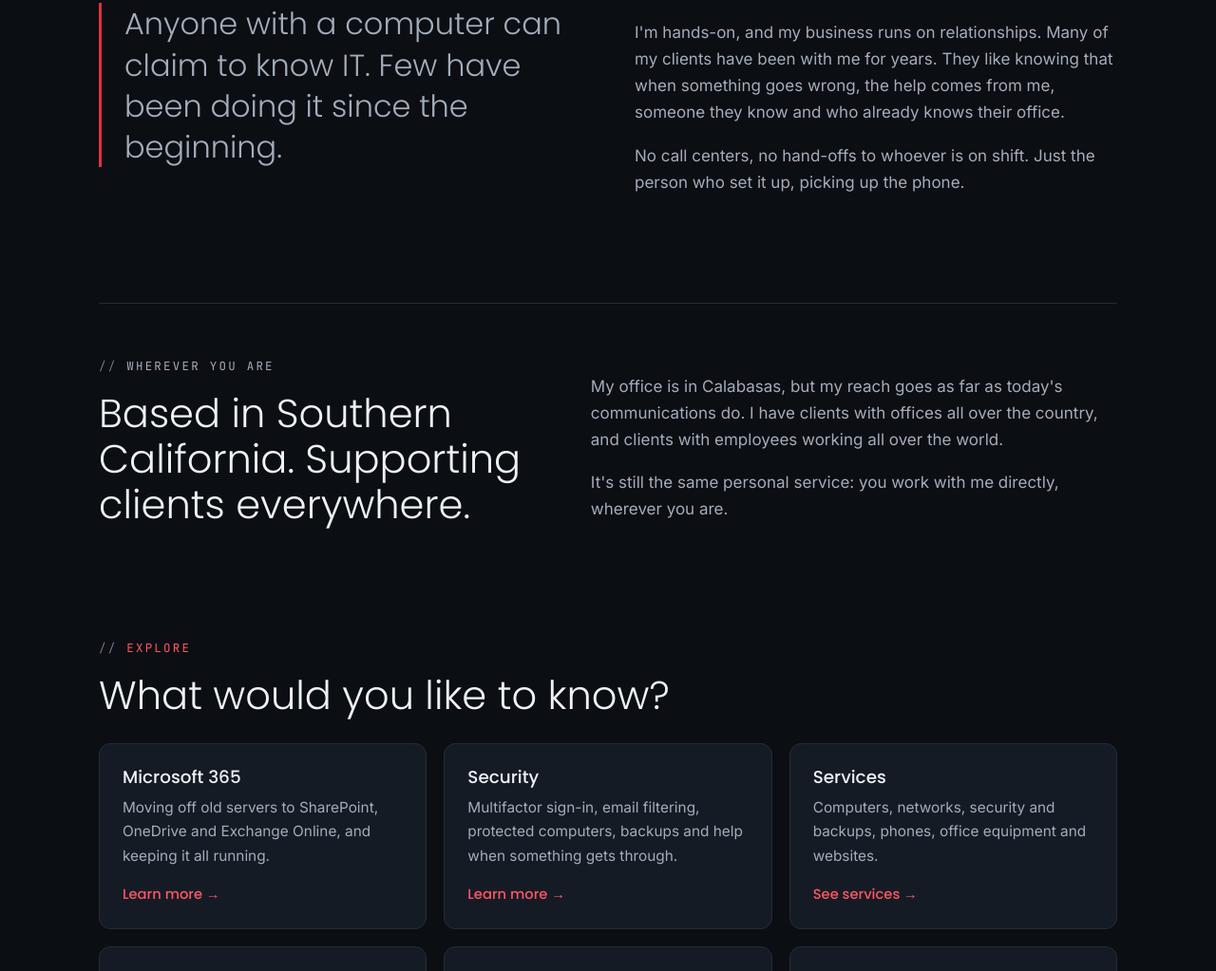
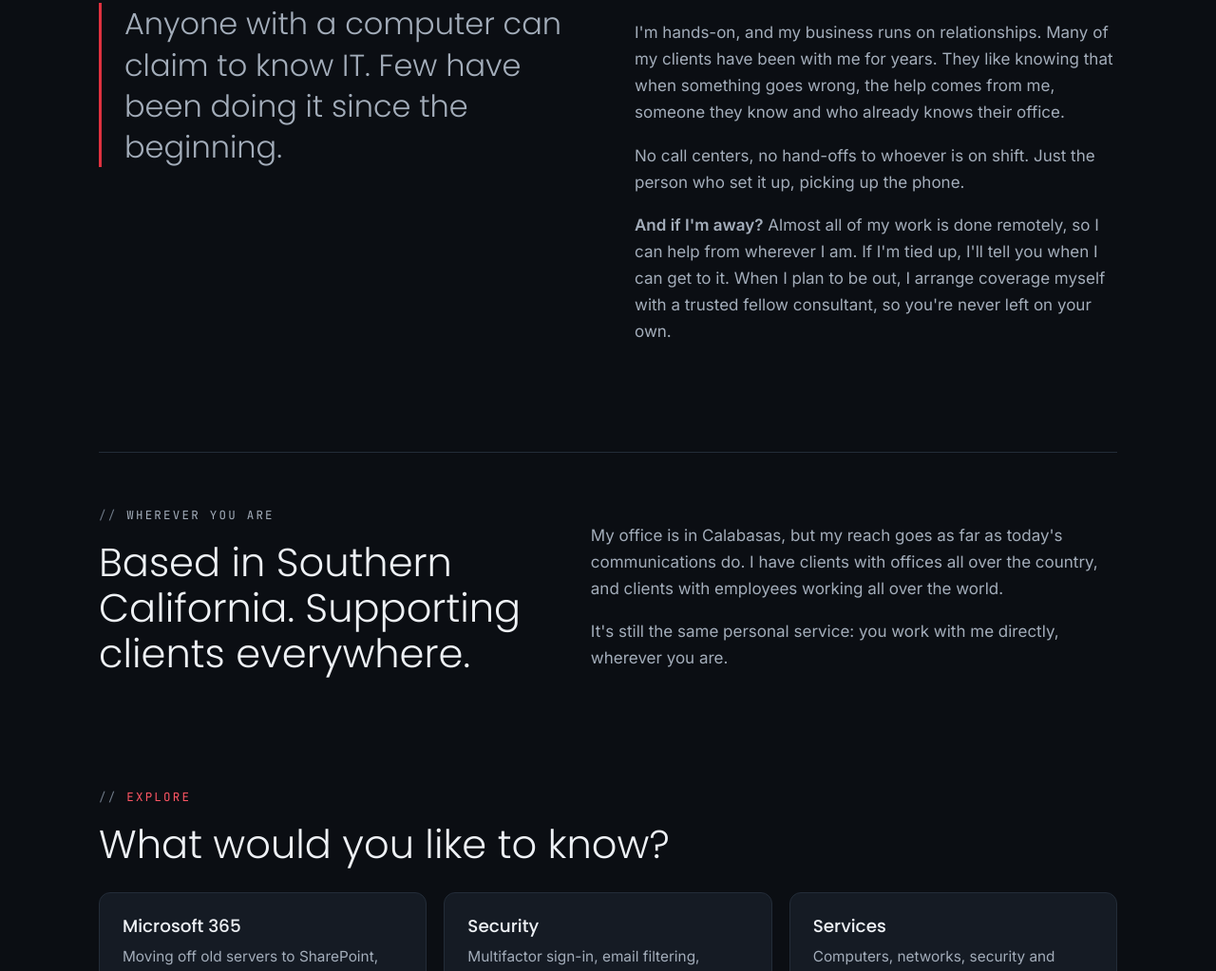
Before and after one commit to tomshubert/tomshubert-com, a plain HTML site: page index.html in a window 1280 px wide. Shown: the part 899-1922 px from the top of the page at 95% size. Drawn offline with Linux system fonts and the light colour scheme.

Commit message:
Home: answer what happens when Tom is away
Co-Authored-By: Claude Opus 5.5 <noreply@anthropic.com>
Claude-Session: https://claude.ai/code/session_01WW95L2WJD4jhTqMTzwgRe5

```diff
--- a/index.html
+++ b/index.html
@@ -61,6 +61,7 @@
     <div>
       <p>I'm hands-on, and my business runs on relationships. Many of my clients have been with me for years. They like knowing that when something goes wrong, the help comes from me, someone they know and who already knows their office.</p>
       <p>No call centers, no hand-offs to whoever is on shift. Just the person who set it up, picking up the phone.</p>
+      <p><b>And if I'm away?</b> Almost all of my work is done remotely, so I can help from wherever I am. If I'm tied up, I'll tell you when I can get to it. When I plan to be out, I arrange coverage myself with a trusted fellow consultant, so you're never left on your own.</p>
     </div>
   </div>
 </section>
```
Also changed, not shown: src/personal.html (+1 -0 lines).
